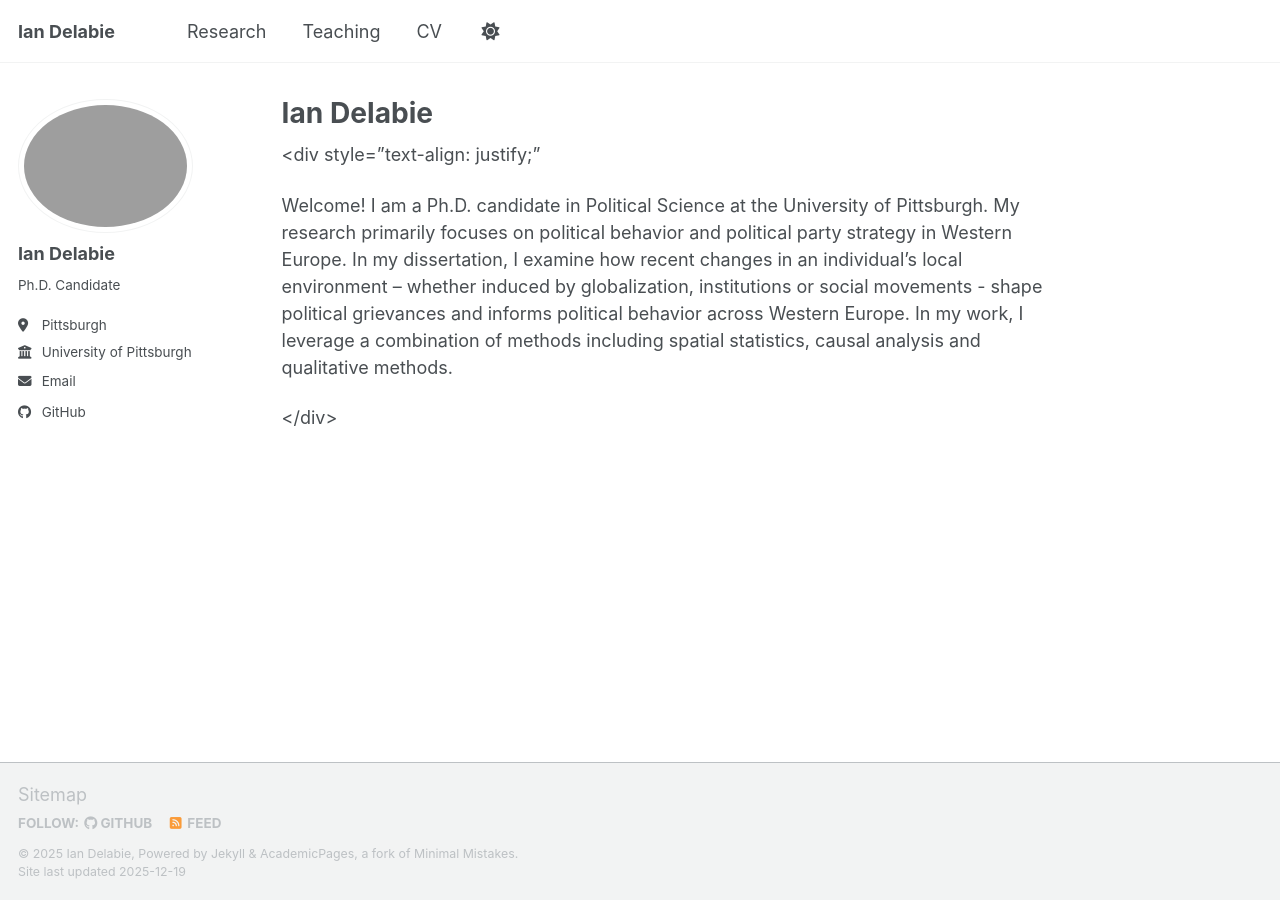
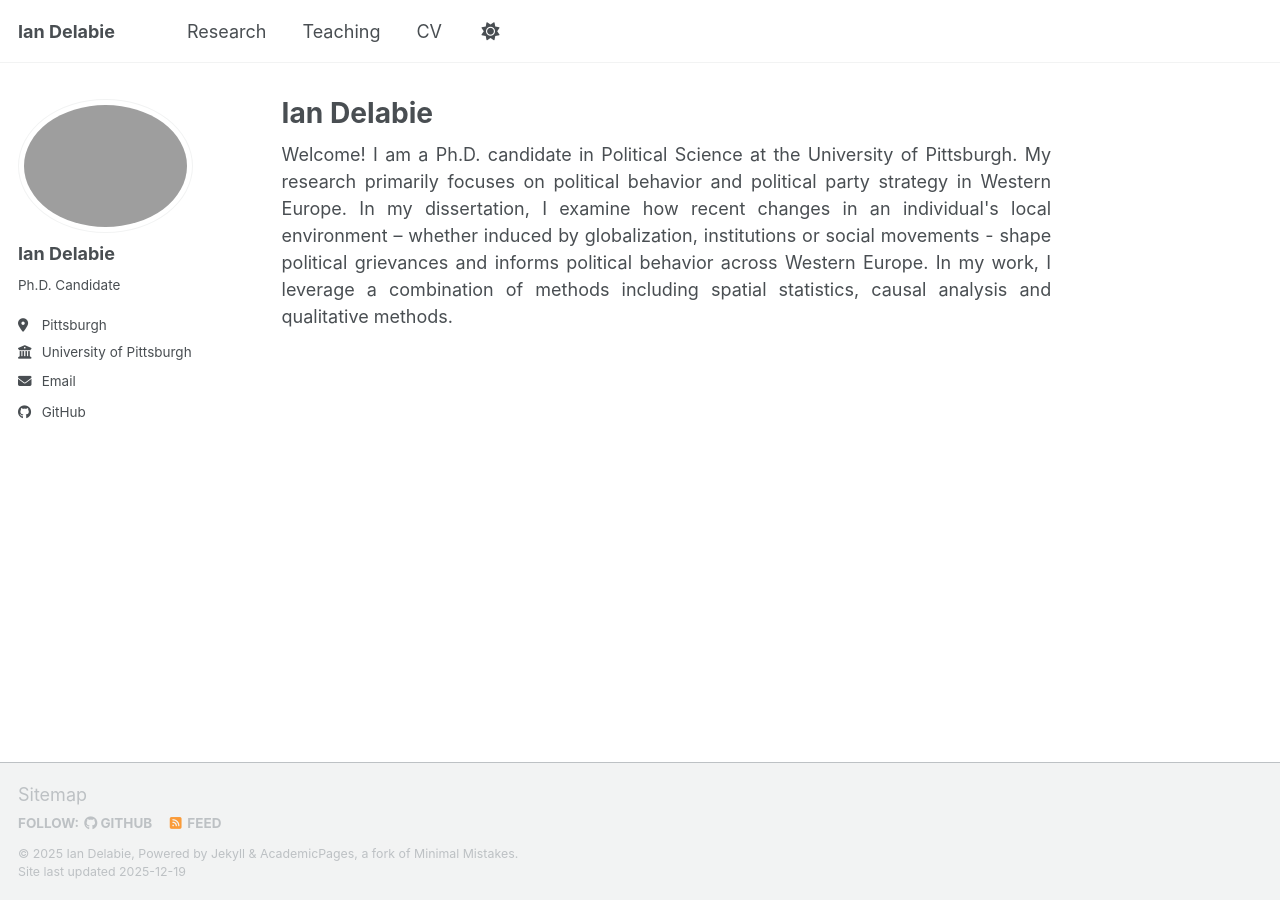
Before and after one commit to idelabie/idelabie.github.io, a Jekyll site: the page built from index.md, in a window 1280 px wide. Built offline with Jekyll 4.4.1, drawn with Linux system fonts in a browser that asks for light colours; a script bundle is joined from its source files by our own code; library files that are not in the unit come from our copies.

Commit message:
Update index.md

```diff
--- a/index.md
+++ b/index.md
@@ -3,7 +3,7 @@ layout: single
 title: "Ian Delabie"
 author_profile: true
 ---
-<div style="text-align: justify;"
+<div style="text-align: justify;">
 
 Welcome! I am a Ph.D. candidate in Political Science at the University of Pittsburgh. My research primarily focuses on political behavior and political party strategy in Western Europe.
 In my dissertation, I examine how recent changes in an individual's local environment – whether induced by globalization, institutions or social movements - shape political grievances and informs political behavior across Western Europe.
```
